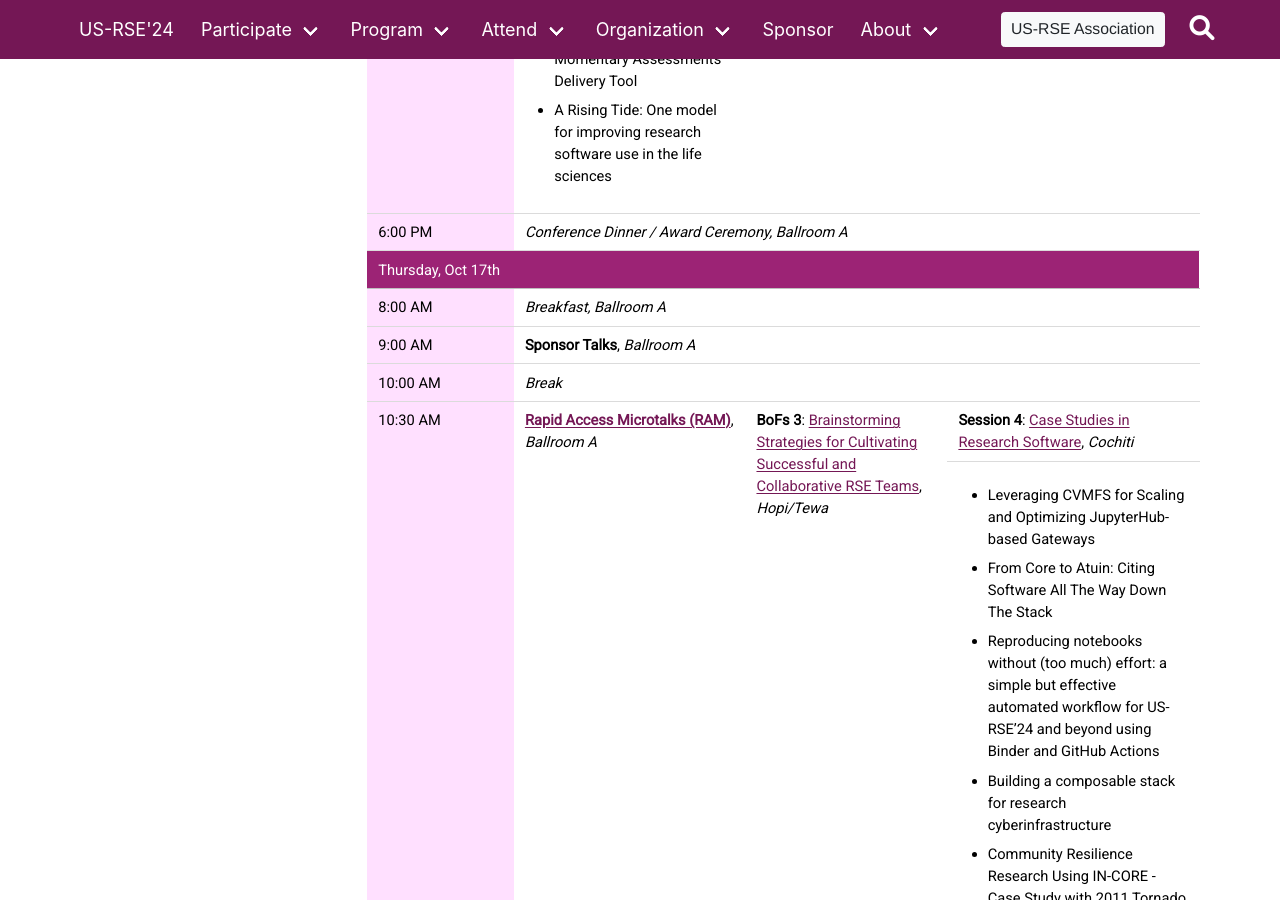
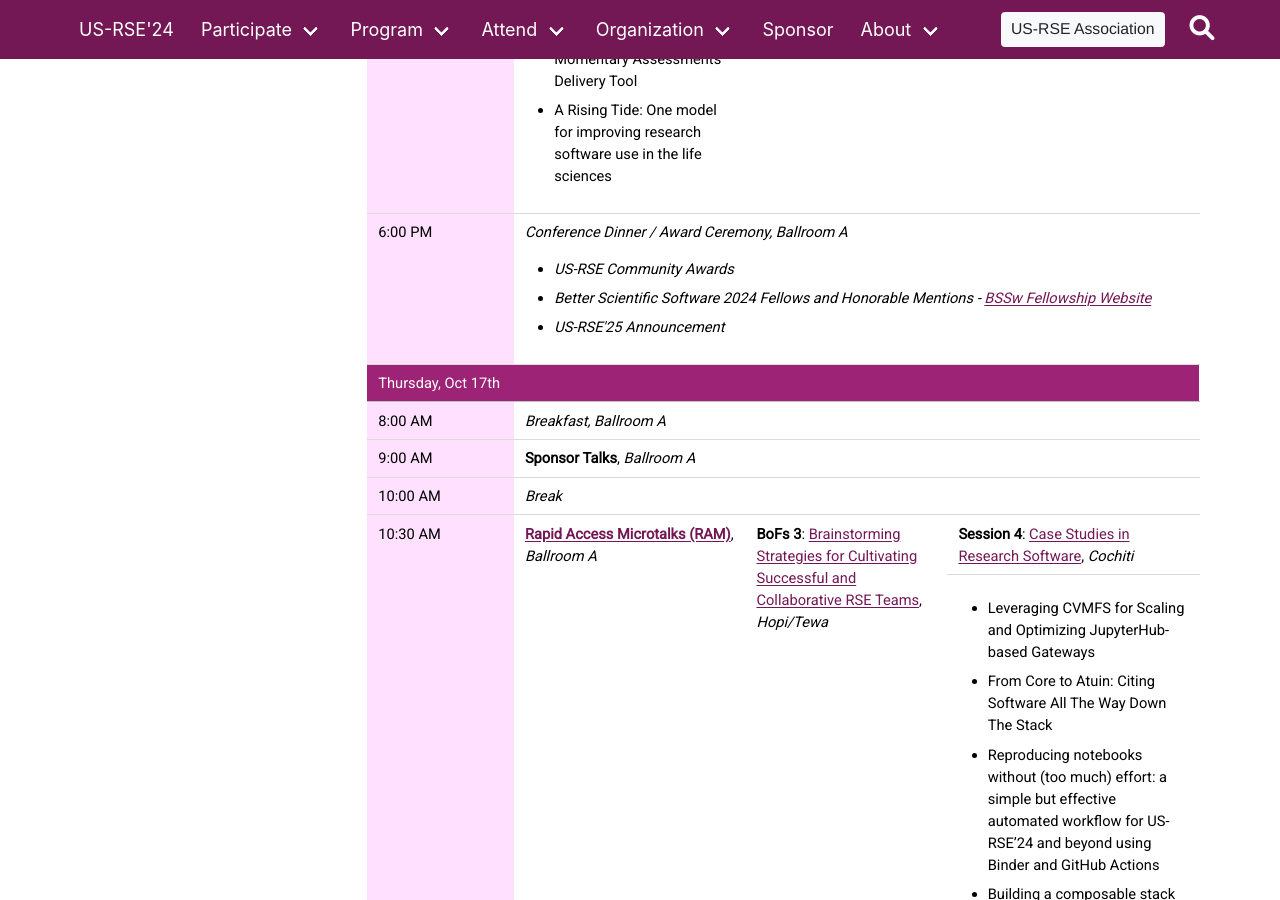
Before and after one commit to USRSE/usrse24, a Jekyll site: the page built from pages/program/program.md, in a window 1280 px wide and 900 px high, scrolled down 3542 px. Built offline with Jekyll 4.4.1, drawn with Linux system fonts in a browser that asks for light colours; a style sheet for code colours, icons or effects is not loaded.

Commit message:
Add BSSwF Line to Program

```diff
--- a/pages/program/program.md
+++ b/pages/program/program.md
@@ -1526,7 +1526,14 @@ tags will be replaced.-->
   <td height=27 class=xl726507 width=108 style='height:20.0pt;width:81pt'>6:00
   PM</td>
   <td colspan=6 class=xl906507 width=944 style='border-right:.5pt solid white;
-  width:709pt'>Conference Dinner / Award Ceremony, Ballroom A</td>
+  width:709pt'>Conference Dinner / Award Ceremony, Ballroom A
+    <ul>
+     <li> US-RSE Community Awards</li>
+     <li> Better Scientific Software 2024 Fellows and Honorable Mentions -
+     <a href="https://bssw.io/pages/bssw-fellowship-program" target="_blank">BSSw Fellowship Website</a></li>
+     <li> US-RSE'25 Announcement</li>
+    </ul>
+  </td>
  </tr>
  <tr height=27 style='mso-height-source:userset;height:20.0pt'>
   <td colspan=7 height=27 class=xl916507 width=1052 style='border-bottom:.5pt solid #BFBFBF;
```
